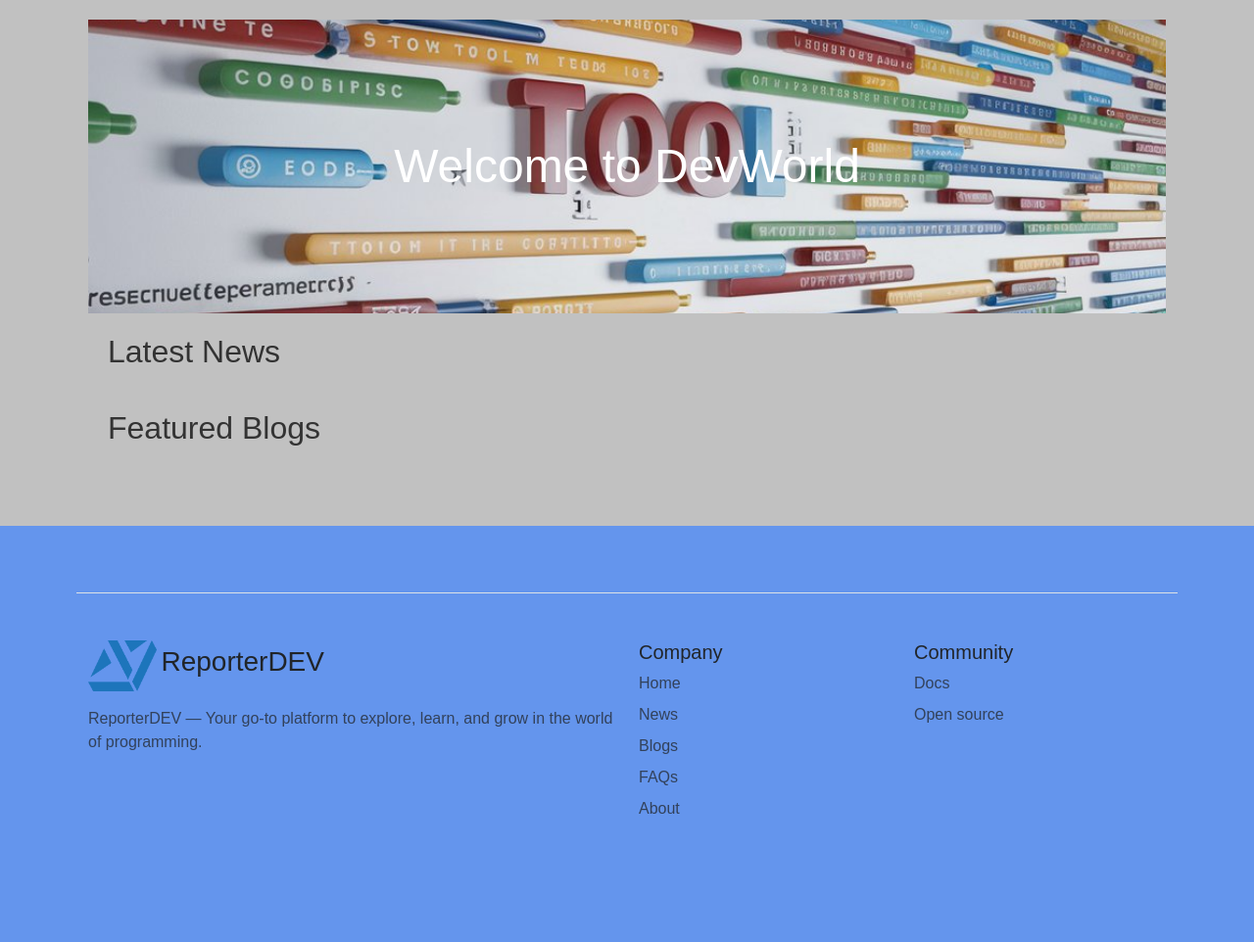
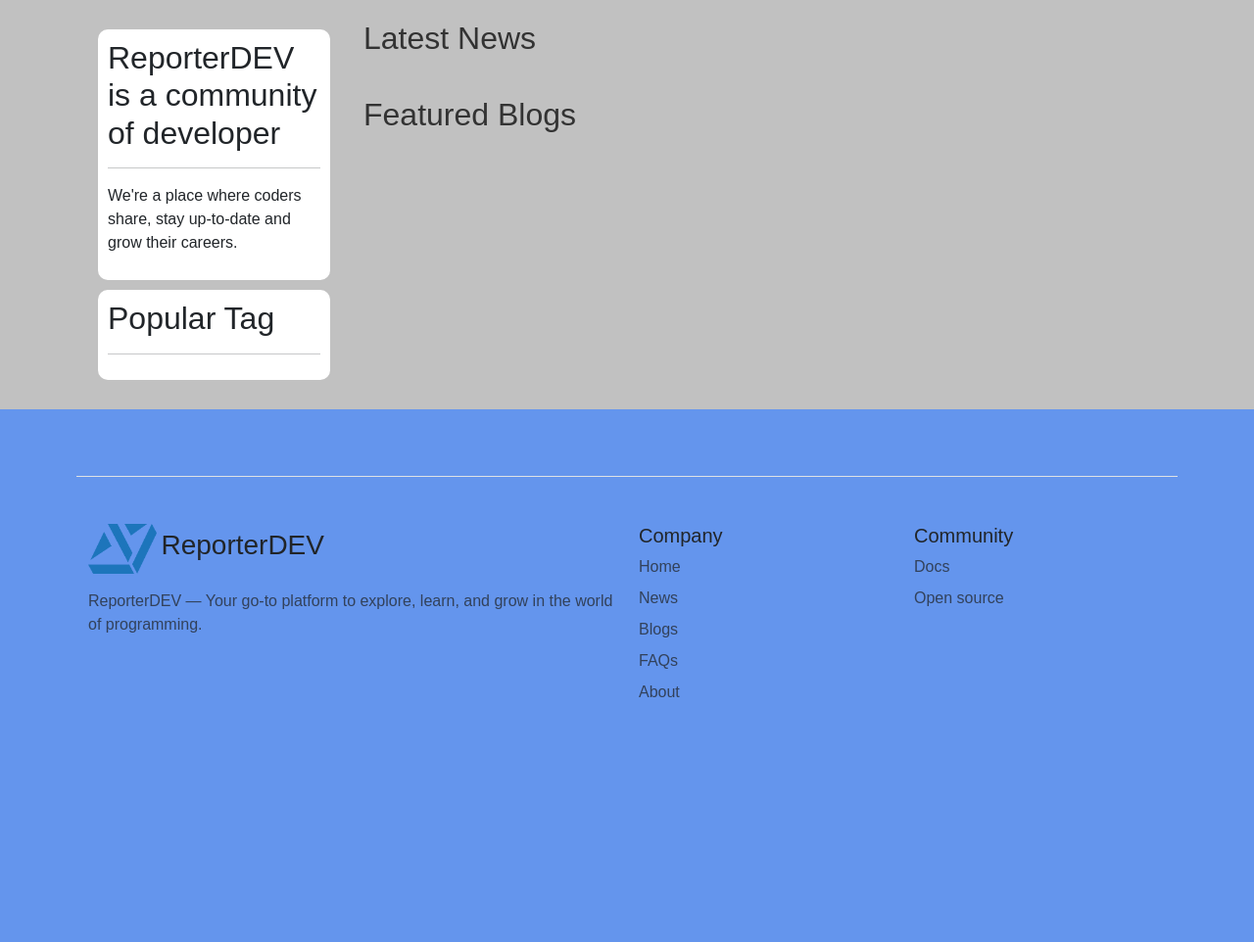
Before and after one commit to phantu279999/ReporterDEV, a Django app: template templates/index.html in a window 1280 px wide. Shown: the part 63-1025 px from the top of the page at 98% size. After the commit the page ends 775 px from the top, so only its background shows below. Run offline with Django 5.2, Linux system fonts and the light colour scheme; the template is opened without the code that fills it, so the values that code supplies are empty; some libraries are stand-ins or nearby versions.

Commit message:
add block tags on home

```diff
--- a/templates/index.html
+++ b/templates/index.html
@@ -11,11 +11,25 @@
 
 
 {% block content %}
-    <div class="hero">
-        <h1>Welcome to DevWorld</h1>
+    {#    <div class="hero">#}
+    {#        <h1>Welcome to DevWorld</h1>#}
+    {#    </div>#}
+
+    <div class="row">
+        <div class="col-lg-3">
+
+            <div class="info" style="background-color: #FFFFFF; margin: 10px; padding: 10px; border-radius: 10px;">
+                <h2>ReporterDEV is a community of developer</h2><hr>
+                <p>We're a place where coders share, stay up-to-date and grow their careers.</p>
             </div>
-
-    <div class="container">
+            <div class="block-tag" style="background-color: #FFFFFF; margin: 10px; padding: 10px; border-radius: 10px;">
+                <h2>Popular Tag</h2><hr>
+                {% for tag in tags %}
+                    <a href="{% url 'news:news_in_tag' url=tag.url %}"><p>#{{ tag.name }}</p></a>
+                {% endfor %}
+            </div>
+        </div>
+        <div class="col-lg-9">
             <section id="news" class="section">
                 <a href="{% url 'news:lastest_news' %}">
                     <h2>Latest News</h2>
@@ -56,5 +70,6 @@
                 </div>
             </section>
         </div>
+    </div>
 
 {% endblock %}
```
Also changed, not shown: core/views.py (+8 -2 lines). Lines whose indentation alone changed are shown as unchanged.
